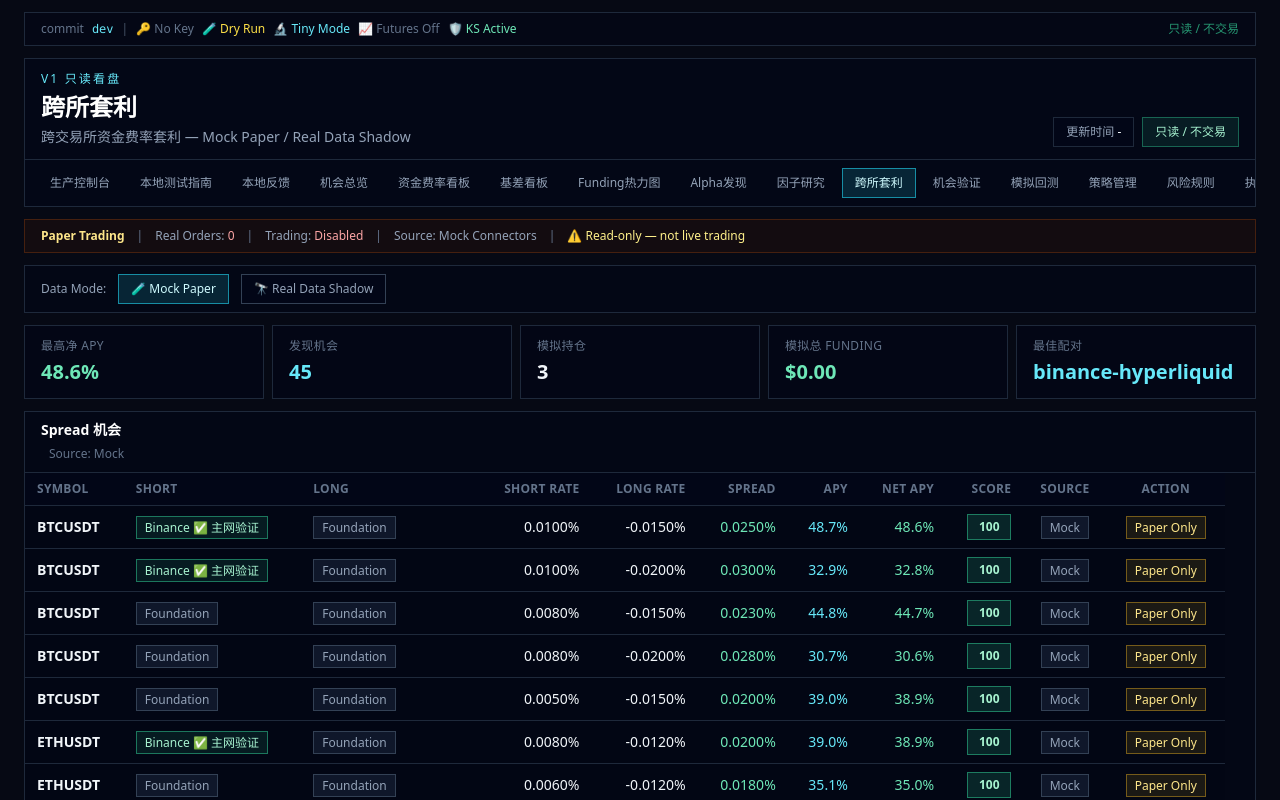
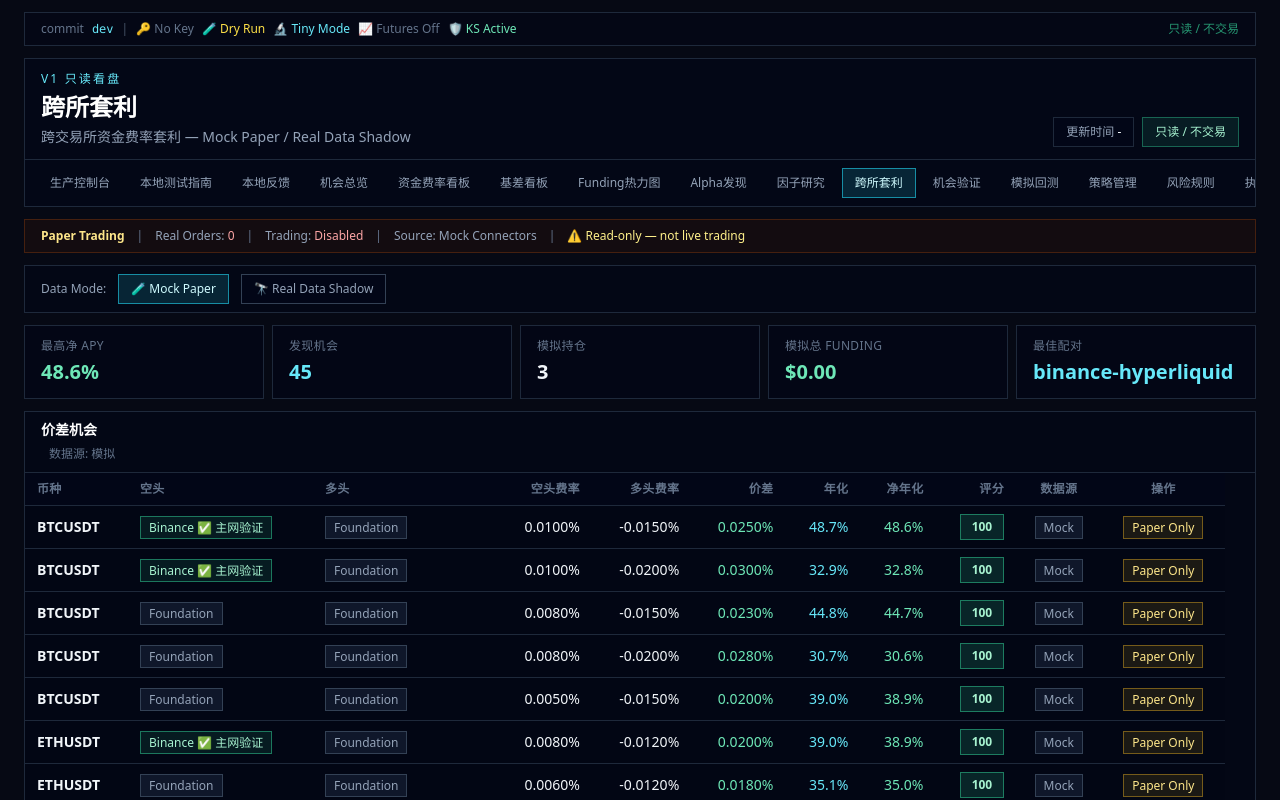
Before and after one commit to fgfg12138/spot-perp-funding-bot, a Next.js app: page /spread-opportunities in a window 1280 px wide. Shown: the top 800 px of the page. Built offline with nearby package versions, Linux system fonts and the light colour scheme.

Commit message:
Update page.tsx

```diff
--- a/app/spread-opportunities/page.tsx
+++ b/app/spread-opportunities/page.tsx
@@ -184,24 +184,26 @@ export default function SpreadOpportunitiesPage() {
       {/* ── Spread Opportunities Table ── */}
       <section className="border border-slate-800 bg-slate-950/60">
         <div className="border-b border-slate-800 px-4 py-2">
-          <h2 className="text-sm font-semibold text-white">Spread 机会</h2>
-          <span className="ml-2 text-xs text-slate-500">Source: {mode === "mock" ? "Mock" : "Real"}</span>
+          <h2 className="text-sm font-semibold text-white">价差机会</h2>
+          <span className="ml-2 text-xs text-slate-500">
+           数据源: {mode === "mock" ? "模拟" : "实时"}
+          </span>
         </div>
         <div className="max-h-[400px] overflow-auto">
           <table className="min-w-[1200px] border-collapse text-sm">
             <thead className="sticky top-0 z-10 bg-slate-950 text-xs uppercase tracking-wide text-slate-500">
               <tr className="border-b border-slate-800">
-                <th className="px-3 py-2 text-left">Symbol</th>
-                <th className="px-3 py-2 text-left">Short</th>
-                <th className="px-3 py-2 text-left">Long</th>
-                <th className="px-3 py-2 text-right">Short Rate</th>
-                <th className="px-3 py-2 text-right">Long Rate</th>
-                <th className="px-3 py-2 text-right">Spread</th>
-                <th className="px-3 py-2 text-right">APY</th>
-                <th className="px-3 py-2 text-right">Net APY</th>
-                <th className="px-3 py-2 text-right">Score</th>
-                <th className="px-3 py-2 text-center">Source</th>
-                <th className="px-3 py-2 text-center">Action</th>
+                <th className="px-3 py-2 text-left">币种</th>
+                <th className="px-3 py-2 text-left">空头</th>
+                <th className="px-3 py-2 text-left">多头</th>
+                <th className="px-3 py-2 text-right">空头费率</th>
+                <th className="px-3 py-2 text-right">多头费率</th>
+                <th className="px-3 py-2 text-right">价差</th>
+                <th className="px-3 py-2 text-right">年化</th>
+                <th className="px-3 py-2 text-right">净年化</th>
+                <th className="px-3 py-2 text-right">评分</th>
+                <th className="px-3 py-2 text-center">数据源</th>
+                <th className="px-3 py-2 text-center">操作</th>
               </tr>
             </thead>
             <tbody className="divide-y divide-slate-800">
```
